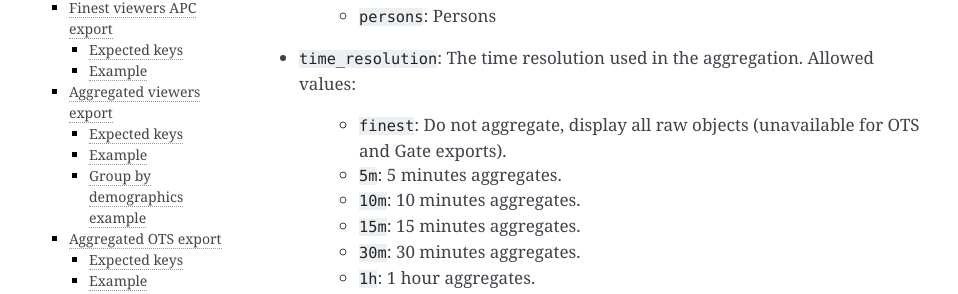
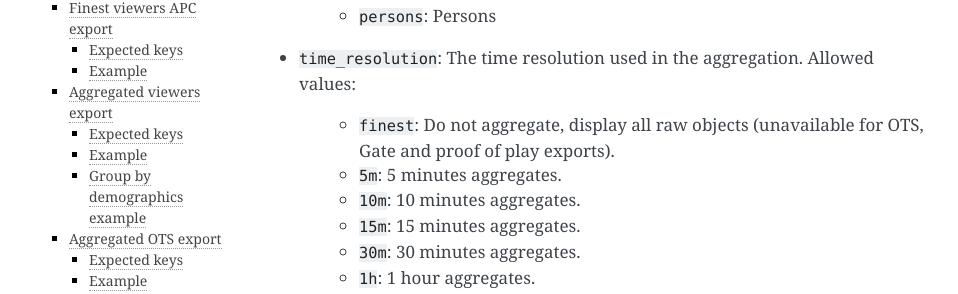
Before and after one commit to quividi/vidicenter-api-documentation, a Sphinx documentation site: the page built from docs/source/data.rst, in a window 1280 px wide and 900 px high, scrolled down 567 px. Shown: the part 147-441 px from the top of the window, without its empty margins (151-1109 px from the left). Built offline with Sphinx 7.4.7, drawn with Linux system fonts in a browser that asks for light colours.

Commit message:
Fix [#179053454] Make sure proof of play exports don't accept finest resolution

```diff
--- a/docs/source/data.rst
+++ b/docs/source/data.rst
@@ -30,7 +30,7 @@ Mandatory arguments
 
 * ``time_resolution``: The time resolution used in the aggregation. Allowed values:
 
-    * ``finest``: Do not aggregate, display all raw objects (unavailable for OTS and Gate exports).
+    * ``finest``: Do not aggregate, display all raw objects (unavailable for OTS, Gate and proof of play exports).
     * ``5m``: 5 minutes aggregates.
     * ``10m``: 10 minutes aggregates.
     * ``15m``: 15 minutes aggregates.
```
